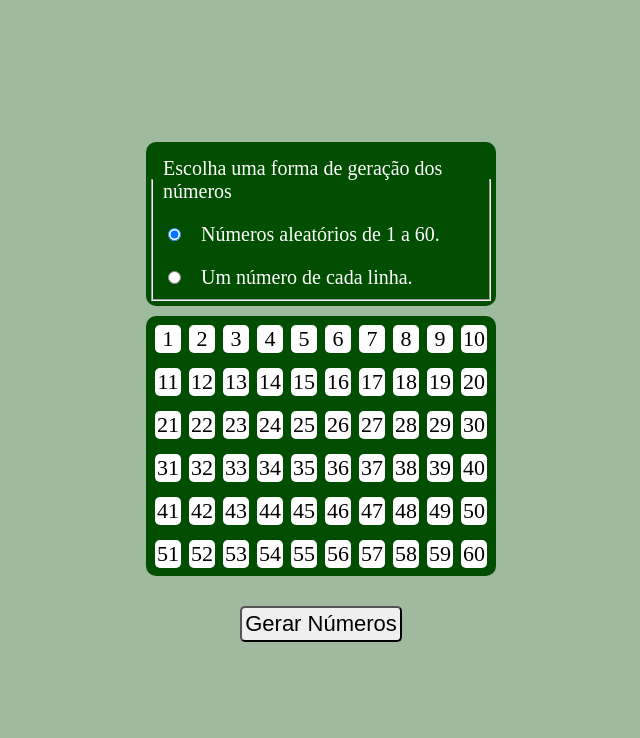
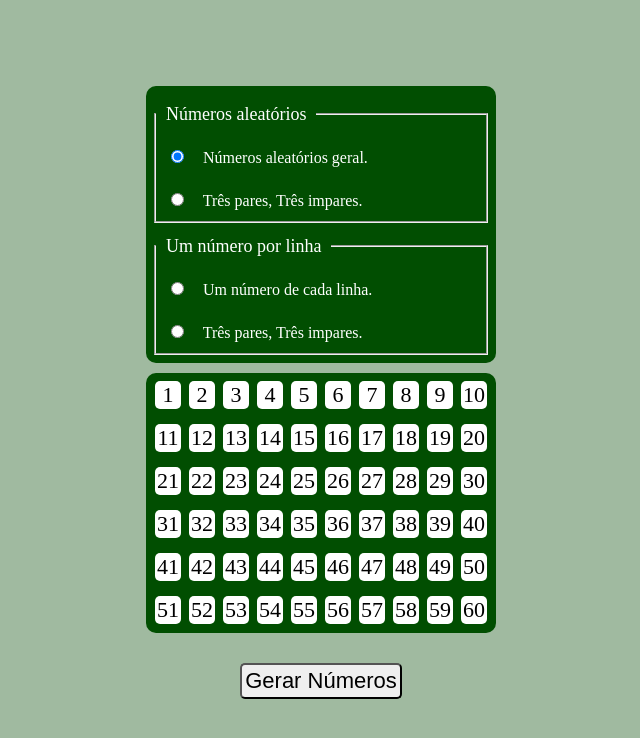
Before and after one commit to devmarcosgarcia/gerador-mega, a plain HTML site: page index.html in a window 1280 px wide. Shown: the whole page, without its empty margins (319-959 px from the left). Drawn offline with Linux system fonts and the light colour scheme.

Commit message:
mudança no frontEnd

```diff
--- a/index.html
+++ b/index.html
@@ -12,13 +12,23 @@
 
     <div id="opcoes">
         <fieldset>
-            <legend>Escolha uma forma de geração dos números</legend>
+            <legend>Números aleatórios</legend>
 
             <input type="radio" name="opcao" id="idAleatorio" value="aleatorio" checked="checked">
-            <label for="idAleatorio">Números aleatórios de 1 a 60.</label>
+            <label for="idAleatorio">Números aleatórios geral.</label>
             <br>
+            <input type="radio" name="opcao" id="idAleParImpar" value="aleParImpar">
+            <label for="idAleParImpar">Três pares, Três impares.</label>
+        </fieldset>
+        <fieldset>
+            <legend>Um número por linha</legend>
+
             <input type="radio" name="opcao" id="idLinhas" value="linhas">
             <label for="idLinhas">Um número de cada linha.</label>
+            <br>
+            <input type="radio" name="opcao" id="idLinhaParImpar" value="linhaParImpar">
+            <label for="idLinhaParImpar">Três pares, Três impares.</label>
+
         </fieldset>
     </div>
 
--- a/styles/style.css
+++ b/styles/style.css
@@ -20,12 +20,16 @@ body{
     padding: 5px;
     border-radius: 10px;
     color: white;
-    font-size: 20px;
     margin-bottom: 10px;
+}
+
+#opcoes fieldset{
+    margin: 3px;
 }
 
 #opcoes legend{
     padding: 10px;
+    font-size: 18px;
 }
 
 #opcoes input{
```
